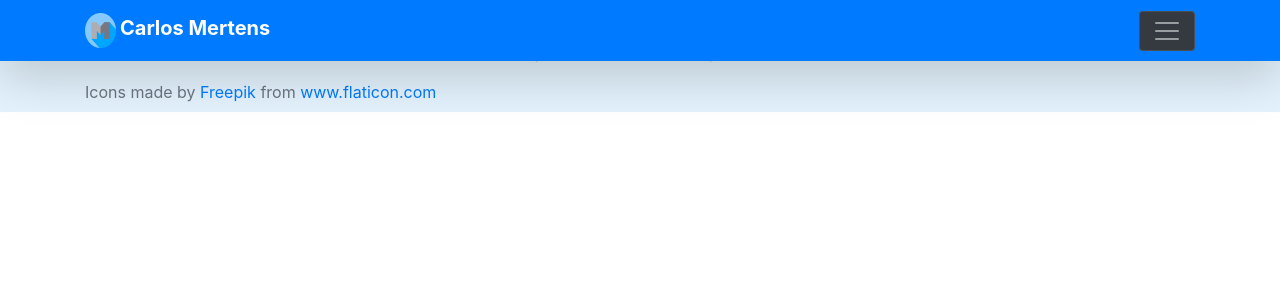
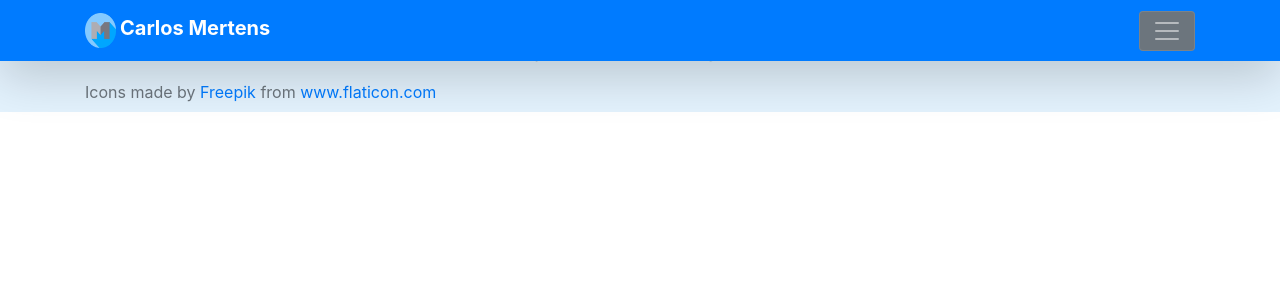
Before and after one commit to carlosmertens/myWebsite, a Django app: template myWebsite/templates/base.html in a window 1280 px wide. Shown: the top 300 px of the page. Run offline with Django 3.2, Linux system fonts and the light colour scheme; the template is opened without the code that fills it, so the values that code supplies are empty; some libraries are stand-ins or nearby versions.

Commit message:
Style toggler color

```diff
--- a/myWebsite/templates/base.html
+++ b/myWebsite/templates/base.html
@@ -88,7 +88,7 @@
             /><strong>Carlos Mertens</strong>
           </a>
           <button
-            class="navbar-toggler bg-dark"
+            class="navbar-toggler bg-secondary"
             type="button"
             data-toggle="collapse"
             data-target="#navbarHeader"
```
